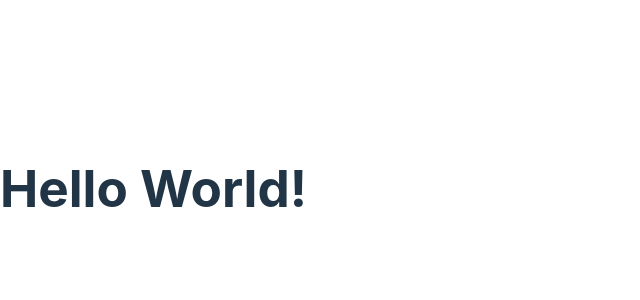
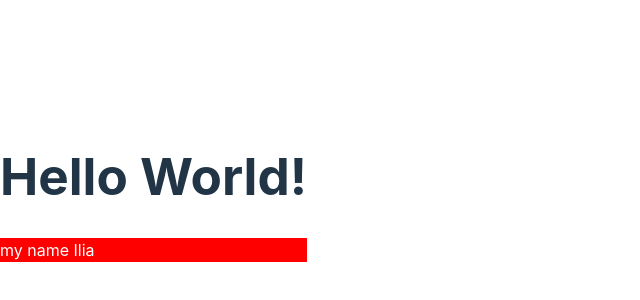
Before and after one commit to Iliaromanov/Learning-React, a React (Vite) app in the folder first-react-app/: page / in a window 1280 px wide. Shown: the part 212-512 px from the top of the page, without its empty margins (0-640 px from the left). Built offline with nearby package versions, Linux system fonts and the light colour scheme.

Commit message:
testing onclick events and state changing

```diff
--- a/first-react-app/src/App.tsx
+++ b/first-react-app/src/App.tsx
@@ -1,7 +1,8 @@
 import Message from "./Message";
+import ClickTest from "./ClickTest";
 
 function App() {
-  return <div><Message></Message></div>
+  return <div><Message></Message><ClickTest></ClickTest></div>
 }
 
 export default App;
--- /dev/null
+++ b/first-react-app/src/ClickTest.tsx
@@ -0,0 +1,19 @@
+import React, { useState } from "react";
+
+function ClickTest() {
+    const [myName, setMyName] = useState("Ilia");
+    const clickHandler = () => {
+        setMyName("Jeff");
+    }
+    return (
+        <div
+            id="target"
+            onClick={clickHandler}
+            style={{backgroundColor: 'red', color: 'white'}}
+        >
+            my name {myName}
+        </div>
+    )
+}
+
+export default ClickTest;
--- a/first-react-app/src/Message.tsx
+++ b/first-react-app/src/Message.tsx
@@ -3,7 +3,12 @@
 // PascalCasing
 function Message() {
     // JSX: JavaScript XML
-    return <h1>Hello World!</h1>
+    const name = "";
+    if (name) {
+        return <h1>Helo {name}</h1>
+    } else {
+        return <h1>Hello World!</h1>
+    }
 }
 
 
```
